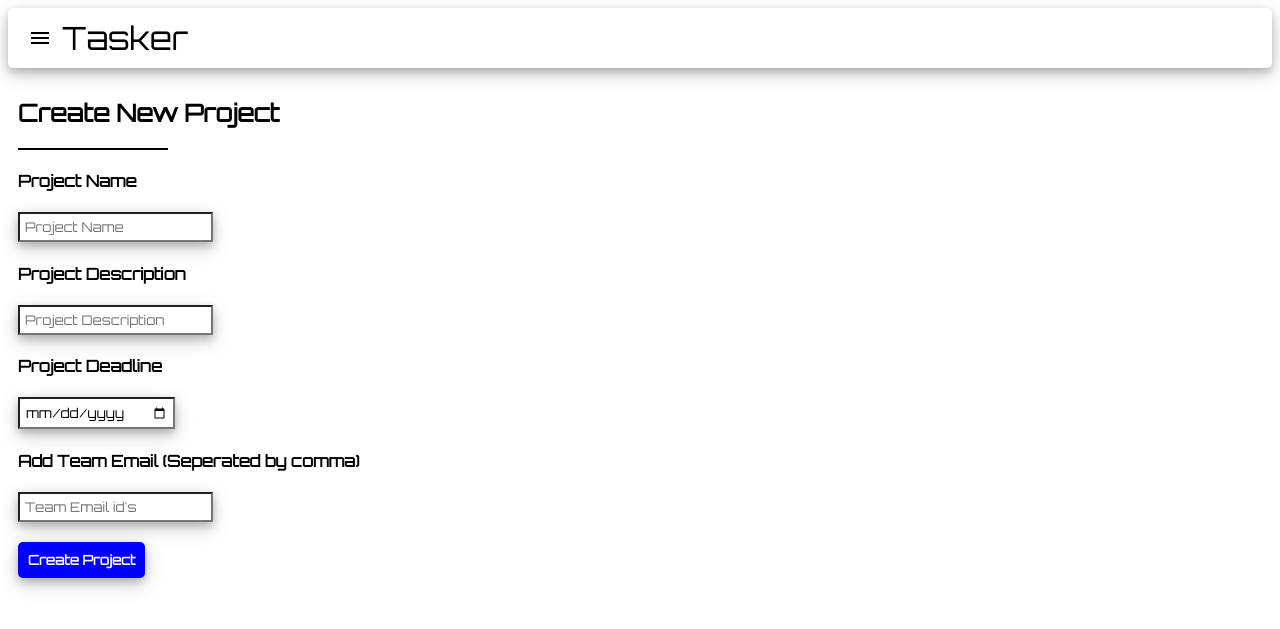
After one commit to Dev-Akash/Tasker, a Flask app: page /new_project in a window 1280 px wide. The commit adds this page. Shown: the top 629 px of the page. Run offline with Flask 2, Linux system fonts and the light colour scheme.

Commit message:
Added Create new Project Page

```diff
--- a/server.py
+++ b/server.py
@@ -6,5 +6,9 @@ app = Flask(__name__)
 def index():
     return render_template('index.html')
 
+@app.route('/new_project')
+def new_project():
+    return render_template('new_project.html')
+
 if __name__ == "__main__":
     app.run()
--- a/static/style.css
+++ b/static/style.css
@@ -10,6 +10,10 @@ body{
     font-size: 32px;
     box-shadow: 0 4px 8px 0 rgba(0, 0, 0, 0.2), 0 6px 20px 0 rgba(0, 0, 0, 0.19);
     border-radius: 5px;
+}
+.header a{
+    text-decoration: none;
+    color: black;
 }
 .navbar{
     width: 100%;
@@ -24,6 +28,10 @@ body{
     transition: 0.5s;
     color: white;
     z-index: 6;
+}
+.navbar a{
+    text-decoration: none;
+    color: white;
 }
 .tab{
     font-size: 32px;
@@ -52,7 +60,22 @@ body{
     left: 50%;
     transform: translate(-50%, -50%);
 }
-
+.content_container{
+    padding-left: 10px;
+    padding-right: 10px;
+    padding-top: 10px;
+}
+.newProjectform input{
+    box-shadow: 0 4px 8px 0 rgba(0, 0, 0, 0.2), 0 6px 20px 0 rgba(0, 0, 0, 0.19);
+    padding: 5px;
+    font-family: 'Orbitron';
+}
+.sep{
+    height: 2px;
+    width: 150px;
+    background-color: black;
+    display: block;
+}
 /*for tablet screen */
 @media screen and (max-width: 992px){
     .project_card{
--- /dev/null
+++ b/templates/new_project.html
@@ -0,0 +1,42 @@
+<!DOCTYPE html>
+<head>
+    <title>Tasker - Task Management App</title>
+    <link rel="stylesheet" href="{{url_for('static', filename='style.css')}}">
+    <link href="https://fonts.googleapis.com/icon?family=Material+Icons" rel="stylesheet">
+    <meta name="viewport" content="width=device-width, initial-scale=1.0">
+</head>
+<body>
+    <div class="navbar" id="navbar">
+        <div class="menu_container">
+            <div class="tab">
+                Home
+            </div>
+            <div class="tab">
+                Projects
+            </div>
+            <div onclick="close_navigation_menu()" style="padding: 10px;"><i class="material-icons md-48">menu_open</i></div>
+        </div>
+    </div>
+    <div class="header">
+        <div onclick="open_navigation_menu()" style="float: left; padding-right: 10px;"><i class="material-icons md-48">menu</i></div>
+        Tasker
+    </div>
+    <div class="content_container">
+        <h2>Create New Project</h2>
+        <div class="sep"></div>
+        <form method="POST" action="/create_project" class="newProjectform">
+            <h4>Project Name</h4>
+            <input type="text" name="projectName" placeholder="Project Name" required>
+            <h4>Project Description</h4>
+            <input type="text" name="projectdes" placeholder="Project Description" required>
+            <h4>Project Deadline</h4>
+            <input type="date" name="projectdead" placeholder="Project Deadline" required>
+            <h4>Add Team Email (Seperated by comma)</h4>
+            <input type="email" name="projectteam" placeholder="Team Email id's" multiple><br><br>
+            <input type="submit" value="Create Project"
+            style="background-color: blue; font-weight: 800; color: white; border: none; border-radius: 5px; padding: 10px;">
+        </form>
+    </div>
+    <script src="{{url_for('static', filename='myscript.js')}}"></script>
+</body>
+</html>
```
Also changed, not shown: templates/index.html (+4 -4 lines).
